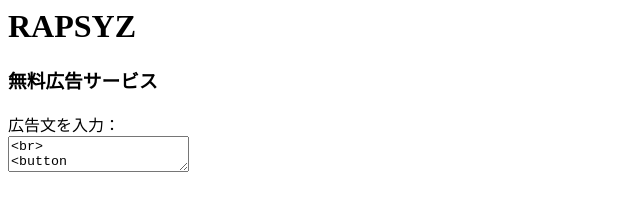
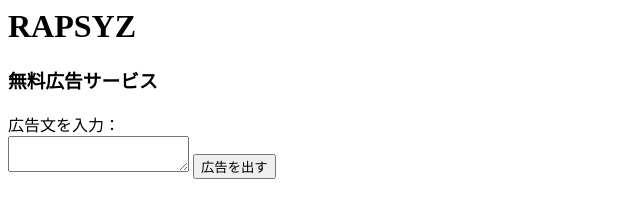
Before and after one commit to zepongweb/free-ads, a plain HTML site: page index.html in a window 1280 px wide. Shown: the whole page, without its empty margins (0-640 px from the left). Drawn offline with Linux system fonts and the light colour scheme.

Commit message:
Update index.html

```diff
--- a/index.html
+++ b/index.html
@@ -1,7 +1,7 @@
 <h1>RAPSYZ</h1>
 <h3>無料広告サービス</h3>
 広告文を入力：<br>
-<textarea id="promo-text"><br>
+<textarea id="promo-text"></textarea>
 <button onclick=ads()>広告を出す</button>
 <p id="text"></p>
 <script>
```
